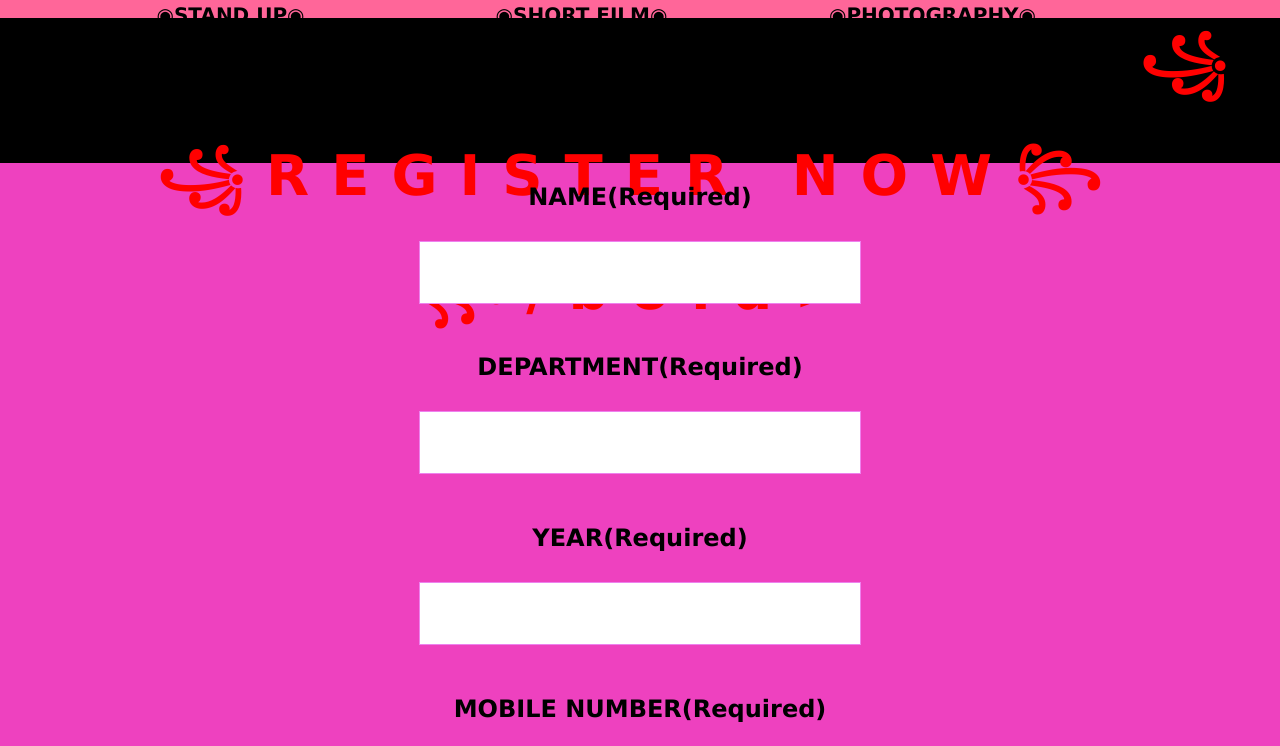
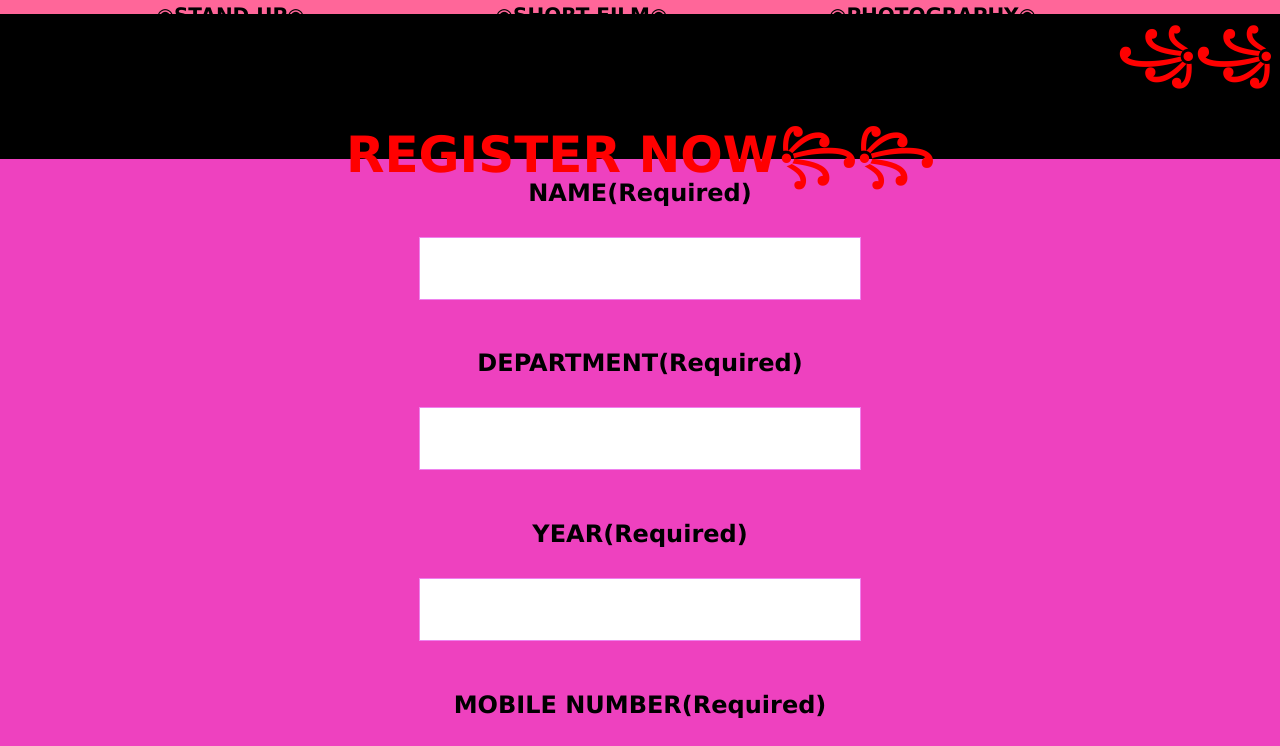
Before and after one commit to SoundharyaDGRT/eventregistration, a plain HTML site: page index.html in a window 1280 px wide. Shown: the part 3559-4305 px from the top of the page. Drawn offline with Linux system fonts and the light colour scheme.

Commit message:
updated css properties

```diff
--- a/index.html
+++ b/index.html
@@ -254,7 +254,7 @@
             <div class="now">
                 <h1>
                     <center>
-                        <bold>꧁꧁REGISTER NOW꧂꧂/bold>
+                        <bold>꧁꧁REGISTER NOW꧂꧂</bold>
                     </center>
                 </h1>
             </div>
--- a/style.css
+++ b/style.css
@@ -166,8 +166,8 @@ input {
   height:145px;
   background-color: black;
   color: red;
-  letter-spacing: 22px;
-font-size:28px;
+
+font-size:25px;
 }
 .now-wrapper{
   background-color: rgba(229, 46, 211, 0.66);
```
